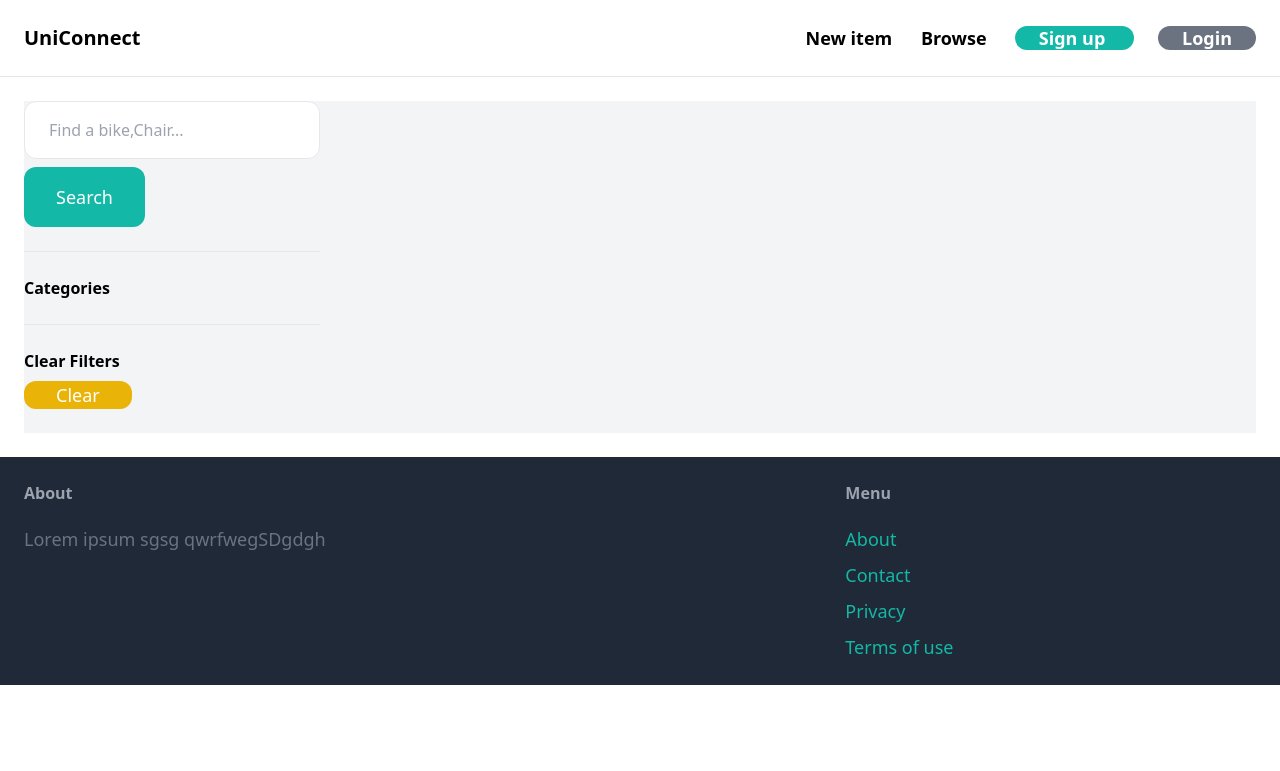
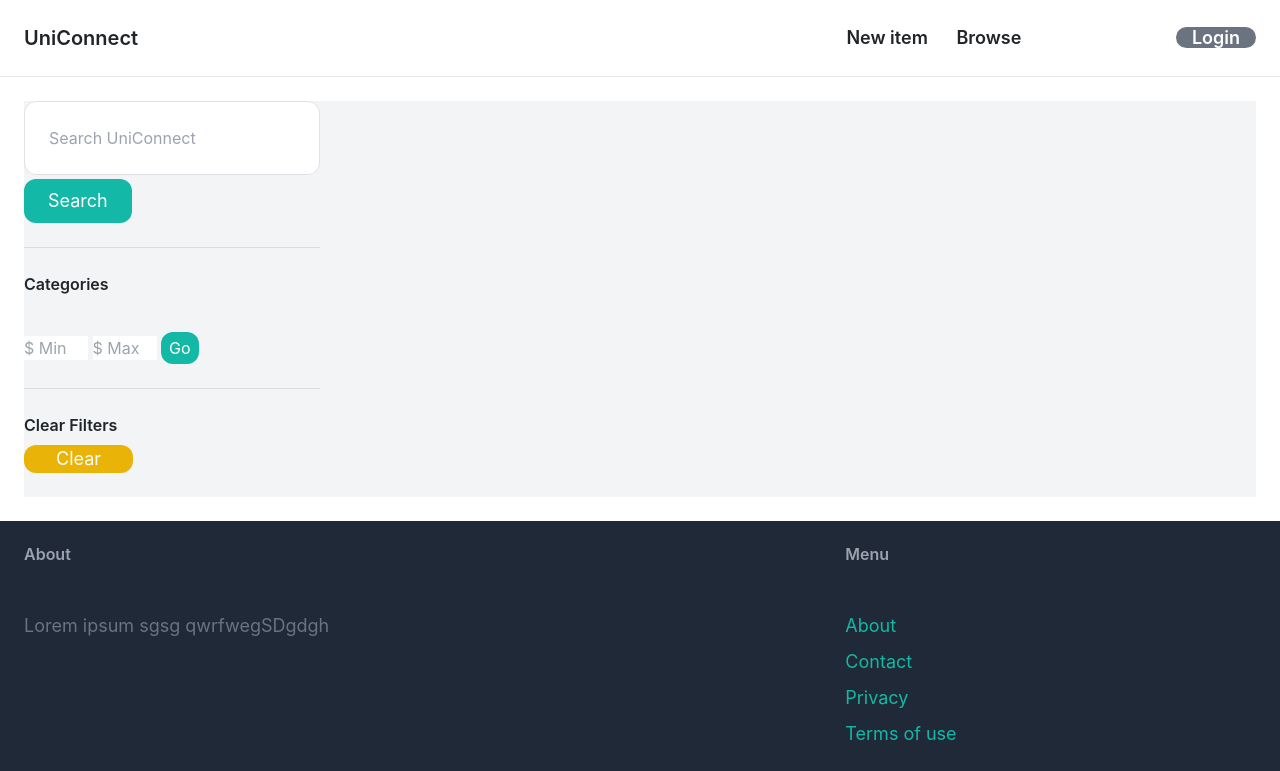
Before and after one commit to istumps/UniMatch, a Django app: template UniConnect/item/templates/item/items.html in a window 1280 px wide. Shown: the top 771 px of the page. Run offline with Django 4.2, Linux system fonts and the light colour scheme; the template is opened without the code that fills it, so the values that code supplies are empty; some libraries are stand-ins or nearby versions.

Commit message:
Added account settings, min max filtering, fixed image boxes, fixed text box

```diff
--- a/UniConnect/conversation/forms.py
+++ b/UniConnect/conversation/forms.py
@@ -8,6 +8,6 @@
         fields = ('content',)
         widgets = {
             'content': forms.Textarea(attrs={
-                'class': 'w-full py-4 px-6 rounded-xl border'
+                'class': 'h-32 w-full py-4 px-4 rounded-md border border-gray-300 focus:ring focus:ring-teal-500 focus:border-teal-500'
             })
         }
--- a/UniConnect/core/templates/core/base.html
+++ b/UniConnect/core/templates/core/base.html
@@ -1,6 +1,9 @@
 <!DOCTYPE html>
 <html>
 <head>
+
+
+
     <meta charset="utf-8">
     <meta name="viewport" content="width=device-width, initial-scale=1.0"> <! Mobile Friendly >
 
@@ -9,6 +12,8 @@
 
 
     <title> {% block title %}{% endblock %} | UniConnect</title>
+     <link rel="stylesheet" href="https://stackpath.bootstrapcdn.com/bootstrap/4.5.2/css/bootstrap.min.css">
+
 </head>
 
 <body>
@@ -22,13 +27,31 @@
 
             {% if request.user.is_authenticated %}
 
+
                 <a href="{% url 'conversation:inbox' %}" class ="px-6 px-3 text-lg font-semibold bg-teal-500 text-white rounded-xl hover:bg-teal-700"> Inbox </a>
-                <a href="{% url 'dashboard:index' %}" class ="px-6 px-3 text-lg font-semibold bg-gray-500 text-white rounded-xl hover:bg-gray-700"> Dashboard </a>
+                <a href="{% url 'dashboard:index' %}" class ="px-6 px-3 text-lg font-semibold bg-teal-500 text-white rounded-xl hover:bg-teal-700"> Dashboard </a>
+
+
+
+
             {% else %}
-                <a href="{% url 'core:signup' %}" class ="px-6 px-3 text-lg font-semibold bg-teal-500 text-white rounded-xl hover:bg-teal-700"> Sign up </a>
+                <a href="{% url 'core:signup' %}" class ="px-6 px-3 text-lg font-semibold bg-500-500 text-white rounded-xl hover:bg-teal-700"> Sign up </a>
                 <a href="{% url 'core:login' %}" class ="px-6 px-3 text-lg font-semibold bg-gray-500 text-white rounded-xl hover:bg-gray-700"> Login </a>
             {% endif %}
+            {% if request.user.is_authenticated %}
             </div>
+              <div class="">
+                   <div class="dropdown">
+                       <button class="btn btn-secondary px-6 px-3 text-lg font-semibold bg-gray-500 text-white rounded-xl hover:bg-gray-700" type="button" id="accountDropdown" data-toggle="dropdown" aria-haspopup="true" aria-expanded="false">
+                           Account
+                       </button>
+                       <div class="dropdown-menu" aria-labelledby="accountDropdown">
+                           <a class="dropdown-item" href="{% url 'core:account_settings' %}">Settings</a>
+                           <a class="dropdown-item" href="{% url 'core:logout' %}">Logout</a>
+                       </div>
+                   </div>
+                  {% endif %}
+
 
     </nav>
     <div class = "px-6 py-6">
@@ -51,5 +74,8 @@
                  <li><a href="#" class ="text-lg text-teal-500 hover:text-teal-700"> Terms of use</a></li>
                 </ul>
     </footer>
+    <script src="https://code.jquery.com/jquery-3.5.1.slim.min.js"></script>
+   <script src="https://cdn.jsdelivr.net/npm/popper.js@1.16.0/dist/umd/popper.min.js"></script>
+   <script src="https://stackpath.bootstrapcdn.com/bootstrap/4.5.2/js/bootstrap.min.js"></script>
 </body>
 </html>
--- a/UniConnect/core/templates/core/index.html
+++ b/UniConnect/core/templates/core/index.html
@@ -10,7 +10,7 @@
                      <div>
                             <a href = "{% url 'item:detail' item.id %}">
                                    <div>
-                                          <img src="{{item.image.url}}" class = "rounded-t-xl">
+                                           <img src="{{ item.image.url }}" class="w-70 h-60 rounded-t-xl">
                                    </div>
                                    <div class ="p-6 bd-white rounded-b-xl">
                                           <h2 class = "text-2xl">{{item.name }}</h2>
--- a/UniConnect/core/urls.py
+++ b/UniConnect/core/urls.py
@@ -10,4 +10,9 @@
     path('contact/', views.contact, name="contact"),
     path('signup/', views.signup, name="signup"),
     path('login/', auth_views.LoginView.as_view(template_name = "core/login.html", authentication_form=LoginForm), name="login"),
+
+
+    path('account/', views.account, name='account'),
+    path('account/settings/', views.account_settings, name='account_settings'),
+    path('logout/', views.logout_view, name='logout'),
 ]
--- a/UniConnect/dashboard/templates/dashboard/index.html
+++ b/UniConnect/dashboard/templates/dashboard/index.html
@@ -10,7 +10,7 @@
                      <div>
                             <a href = "{% url 'item:detail' item.id %}">
                                    <div>
-                                          <img src="{{item.image.url}}" class = "rounded-t-xl">
+                                         <img src="{{ item.image.url }}" class="w-70 h-60 rounded-t-xl">
                                    </div>
                                    <div class ="p-6 bd-white rounded-b-xl">
                                           <h2 class = "text-2xl">{{item.name }}</h2>
--- a/UniConnect/item/templates/item/items.html
+++ b/UniConnect/item/templates/item/items.html
@@ -8,9 +8,9 @@
 
          <div class="col-span-1">
              <form method="get" action="{% url 'item:items' %}">
-                 <input name="query" class="w-full py-4 px-6 border rounded-xl" type ="text" value="{{ query }}" placeholder="Find a bike,Chair...">
+                 <input name="query" class="w-full py-4 px-6 border rounded-xl" type ="text" value="{{ query }}" placeholder="Search UniConnect ">
 
-                 <button class ="mt-2 py-4 px-8 text-lg bg-teal-500 text-white rounded-xl">Search </button>
+                 <button class ="mt-1 py-2 px-4 text-lg bg-teal-500 text-white rounded-xl">Search </button>
 
              </form>
 
@@ -23,6 +23,12 @@
                     </li>
                    {% endfor%}
              </ul>
+              <form method="get" class="pt-8" action="{% url 'item:items' %}?category={{ category_id }}">
+    <!-- Price filter fields -->
+    <input type="number" name="min_price" class="w-16" placeholder="$ Min" value="{{ request.GET.min_price }}">
+    <input type="number" name="max_price" class="w-16" placeholder="$ Max" value="{{ request.GET.max_price }}">
+    <button type="submit" class="mt-1 py-1 px-2 text-medium bg-teal-500 text-white rounded-xl">Go</button>
+</form>
                  <hr class="my-6">
              <p class="font-semibold">Clear Filters </p>
              <ul
@@ -36,9 +42,9 @@
                      <div>
                             <a href = "{% url 'item:detail' item.id %}">
                                    <div>
-                                          <img src="{{item.image.url}}" class = "rounded-t-xl">
+                                        <img src="{{ item.image.url }}" class="w-70 h-60 rounded-t-xl">
                                    </div>
-                                   <div class ="p-6 bg-white rounded-b-xl">
+                                   <div class =" h-30 w-80 bg-white rounded-b-xl">
                                           <h2 class = "text-2xl">{{item.name }}</h2>
                                           <p class = "text-gray-500"> Price: {{item.price}}</p>
                                      </div>
```
Also changed, not shown: UniConnect/core/forms.py (+17 -0 lines), UniConnect/core/views.py (+62 -1 lines), UniConnect/item/views.py (+11 -0 lines), UniConnect/db.sqlite3.
